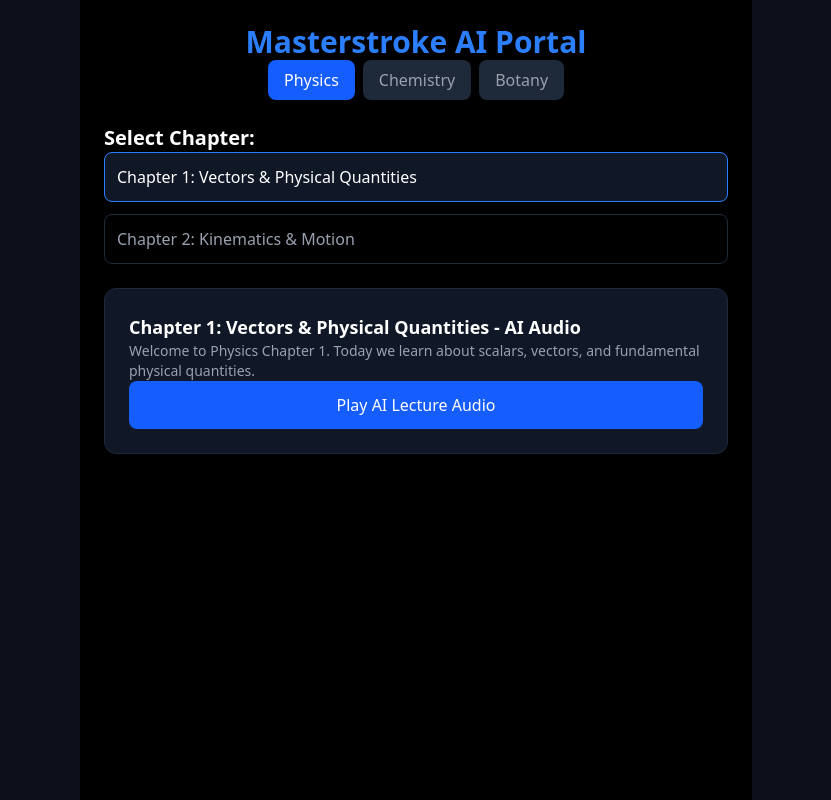
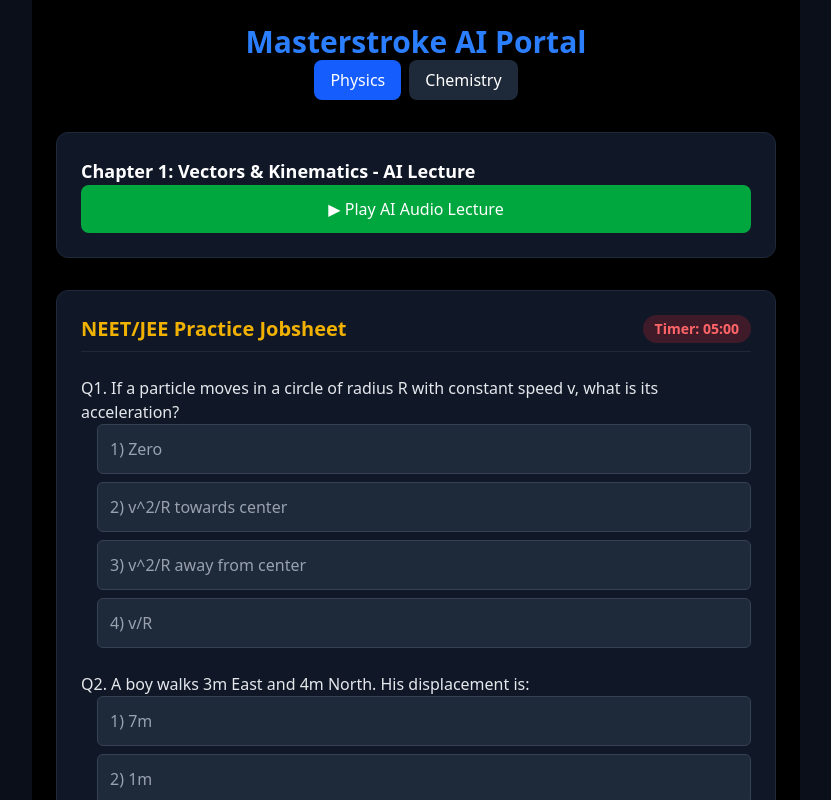
Before and after one commit to baseemaiftekhar2292/Masterstroke, a Next.js app: page / in a window 1280 px wide. Shown: the top 800 px of the page, without its empty margins (224-1055 px from the left). Built offline with nearby package versions, Linux system fonts and the light colour scheme.

Commit message:
Update page.tsx

```diff
--- a/app/page.tsx
+++ b/app/page.tsx
@@ -1,3 +1,4 @@
+
 'use client';
 
 import { useState } from 'react';
@@ -6,114 +7,141 @@ const SYLLABUS = {
   physics: {
     name: "Physics",
     chapters: [
-      { id: "phy-1", title: "Chapter 1: Vectors & Physical Quantities", script: "Welcome to Physics Chapter 1. Today we learn about scalars, vectors, and fundamental physical quantities." },
-      { id: "phy-2", title: "Chapter 2: Kinematics & Motion", script: "In Chapter 2, we discuss distance, displacement, speed, velocity, and equations of motion." }
+      {
+        id: "phy-1",
+        title: "Chapter 1: Vectors & Kinematics",
+        script: "Welcome to Physics. Today we learn about vectors and motion.",
+        quiz: [
+          {
+            q: "If a particle moves in a circle of radius R with constant speed v, what is its acceleration?",
+            options: ["Zero", "v^2/R towards center", "v^2/R away from center", "v/R"],
+            ans: 1,
+            exp: "In uniform circular motion, acceleration is centripetal, directed towards the center with magnitude v^2/R."
+          },
+          {
+            q: "A boy walks 3m East and 4m North. His displacement is:",
+            options: ["7m", "1m", "5m", "0m"],
+            ans: 2,
+            exp: "Displacement is the shortest distance. Using Pythagoras theorem: √(3^2 + 4^2) = 5m."
+          }
+        ]
+      }
     ]
   },
   chemistry: {
     name: "Chemistry",
     chapters: [
-      { id: "chem-1", title: "Chapter 1: Mole Concept", script: "Welcome to Chemistry Chapter 1. We cover mole concept, molar mass, and stoichiometry." }
-    ]
-  },
-  botany: {
-    name: "Botany",
-    chapters: [
-      { id: "bot-1", title: "Chapter 1: Cell - The Unit of Life", script: "Welcome to Botany. Today we study cell structure, organelles, and cell functions." }
+      {
+        id: "chem-1",
+        title: "Chapter 1: Mole Concept",
+        script: "Welcome to Chemistry. Let's study stoichiometry.",
+        quiz: [
+          {
+            q: "Number of atoms in 12g of C-12 is:",
+            options: ["6.022 × 10^23", "12", "1", "6.022 × 10^24"],
+            ans: 0,
+            exp: "12g of Carbon-12 is exactly 1 mole, which contains Avogadro's number of atoms."
+          }
+        ]
+      }
     ]
   }
 };
 
 export default function Home() {
-  const [selectedSubject, setSelectedSubject] = useState<'physics' | 'chemistry' | 'botany'>('physics');
-  const [selectedChapter, setSelectedChapter] = useState(SYLLABUS.physics.chapters[0]);
-  const [loading, setLoading] = useState(false);
+  const [subject, setSubject] = useState<'physics' | 'chemistry'>('physics');
+  const [chapter, setChapter] = useState(SYLLABUS.physics.chapters[0]);
+  const [quizScore, setQuizScore] = useState<number | null>(null);
+  const [answers, setAnswers] = useState<number[]>([]);
+
+  // Audio State
+  const [loadingAudio, setLoadingAudio] = useState(false);
   const [audioUrl, setAudioUrl] = useState<string | null>(null);
 
   const handlePlayAudio = async () => {
-    setLoading(true);
+    setLoadingAudio(true);
     try {
-      const response = await fetch('/api/tts', {
+      const res = await fetch('/api/tts', {
         method: 'POST',
         headers: { 'Content-Type': 'application/json' },
-        body: JSON.stringify({ text: selectedChapter.script }),
+        body: JSON.stringify({ text: chapter.script }),
       });
-      if (response.ok) {
-        const blob = await response.blob();
-        const url = URL.createObjectURL(blob);
-        setAudioUrl(url);
-      } else {
-        alert('Audio generate nahi ho paya. OPENAI_API_KEY check karein.');
-      }
-    } catch (error) {
-      alert('Error fetching audio playback.');
-    } finally {
-      setLoading(false);
-    }
+      if (res.ok) {
+        const blob = await res.blob();
+        setAudioUrl(URL.createObjectURL(blob));
+      } else alert('API Key check karein.');
+    } catch { alert('Error in Audio.'); }
+    setLoadingAudio(false);
+  };
+
+  const handleQuizSubmit = () => {
+    let score = 0;
+    answers.forEach((ans, idx) => {
+      if (ans === chapter.quiz[idx].ans) score++;
+    });
+    setQuizScore(score);
   };
 
   return (
-    <main className="p-6 max-w-2xl mx-auto space-y-6 min-h-screen bg-black text-white font-sans">
+    <main className="p-6 max-w-3xl mx-auto space-y-8 min-h-screen bg-black text-white font-sans">
       <h1 className="text-3xl font-bold text-center text-blue-500">Masterstroke AI Portal</h1>
 
-      {/* Subject Tabs */}
-      <div className="flex gap-2 justify-center flex-wrap">
-        {(Object.keys(SYLLABUS) as Array<keyof typeof SYLLABUS>).map((subjKey) => (
-          <button
-            key={subjKey}
-            onClick={() => {
-              setSelectedSubject(subjKey);
-              setSelectedChapter(SYLLABUS[subjKey].chapters[0]);
-              setAudioUrl(null);
-            }}
-            className={`px-4 py-2 rounded-lg font-medium capitalize transition ${
-              selectedSubject === subjKey ? 'bg-blue-600 text-white' : 'bg-gray-800 text-gray-400'
-            }`}
-          >
-            {SYLLABUS[subjKey].name}
-          </button>
+      {/* Subjects */}
+      <div className="flex gap-2 justify-center">
+        {(Object.keys(SYLLABUS) as Array<keyof typeof SYLLABUS>).map((s) => (
+          <button key={s} onClick={() => { setSubject(s); setChapter(SYLLABUS[s].chapters[0]); setQuizScore(null); setAnswers([]); setAudioUrl(null); }} className={`px-4 py-2 rounded-lg font-medium capitalize ${subject === s ? 'bg-blue-600' : 'bg-gray-800'}`}>{SYLLABUS[s].name}</button>
         ))}
       </div>
 
-      {/* Chapter List */}
-      <div className="space-y-3">
-        <h2 className="text-xl font-semibold">Select Chapter:</h2>
-        {SYLLABUS[selectedSubject].chapters.map((chap) => (
-          <button
-            key={chap.id}
-            onClick={() => {
-              setSelectedChapter(chap);
-              setAudioUrl(null);
-            }}
-            className={`w-full text-left p-3 rounded-lg border transition ${
-              selectedChapter.id === chap.id
-                ? 'border-blue-500 bg-gray-900 text-white'
-                : 'border-gray-800 bg-black text-gray-400'
-            }`}
-          >
-            {chap.title}
-          </button>
-        ))}
+      {/* AI Audio Lecture */}
+      <div className="border border-gray-800 p-6 rounded-xl bg-gray-900 space-y-4">
+        <h3 className="font-bold text-lg">{chapter.title} - AI Lecture</h3>
+        <button onClick={handlePlayAudio} disabled={loadingAudio} className="w-full bg-green-600 hover:bg-green-700 py-3 rounded-lg font-semibold transition">
+          {loadingAudio ? 'Generating...' : '▶ Play AI Audio Lecture'}
+        </button>
+        {audioUrl && <audio controls autoPlay className="w-full mt-2"><source src={audioUrl} type="audio/mpeg" /></audio>}
       </div>
 
-      {/* Dynamic AI Player Box */}
-      <div className="border border-gray-800 p-6 rounded-xl bg-gray-900 space-y-4">
-        <h3 className="font-bold text-lg">{selectedChapter.title} - AI Audio</h3>
-        <p className="text-sm text-gray-400">{selectedChapter.script}</p>
+      {/* NEET/JEE Interactive Jobsheet */}
+      <div className="border border-gray-800 p-6 rounded-xl bg-gray-900 space-y-6">
+        <div className="flex justify-between items-center border-b border-gray-800 pb-2">
+          <h3 className="font-bold text-xl text-yellow-500">NEET/JEE Practice Jobsheet</h3>
+          <span className="bg-red-500/20 text-red-400 px-3 py-1 rounded-full text-sm font-bold">Timer: 05:00</span>
+        </div>
 
-        <button
-          onClick={handlePlayAudio}
-          disabled={loading}
-          className="w-full bg-blue-600 hover:bg-blue-700 py-3 rounded-lg font-semibold transition disabled:opacity-50"
-        >
-          {loading ? 'Generating AI Audio...' : 'Play AI Lecture Audio'}
-        </button>
+        {chapter.quiz.map((q, qIndex) => (
+          <div key={qIndex} className="space-y-3">
+            <p className="font-medium text-gray-200">Q{qIndex + 1}. {q.q}</p>
+            <div className="space-y-2 pl-4">
+              {q.options.map((opt, optIndex) => (
+                <button
+                  key={optIndex}
+                  onClick={() => {
+                    const newAns = [...answers];
+                    newAns[qIndex] = optIndex;
+                    setAnswers(newAns);
+                  }}
+                  className={`block w-full text-left p-3 rounded-md border ${answers[qIndex] === optIndex ? 'bg-blue-600/30 border-blue-500 text-white' : 'border-gray-700 bg-gray-800 text-gray-400 hover:bg-gray-700'}`}
+                >
+                  {optIndex + 1}) {opt}
+                </button>
+              ))}
+            </div>
+            {quizScore !== null && (
+              <div className={`p-4 rounded-md mt-2 ${answers[qIndex] === q.ans ? 'bg-green-900/30 border border-green-500 text-green-300' : 'bg-red-900/30 border border-red-500 text-red-300'}`}>
+                <p className="font-bold">{answers[qIndex] === q.ans ? '✅ Correct' : '❌ Incorrect'}</p>
+                <p className="text-sm mt-1"><span className="font-semibold text-gray-400">AI Explanation: </span>{q.exp}</p>
+              </div>
+            )}
+          </div>
+        ))}
 
-        {audioUrl && (
-          <audio controls autoPlay className="w-full mt-4">
-            <source src={audioUrl} type="audio/mpeg" />
-            Your browser does not support audio element.
-          </audio>
+        {quizScore === null ? (
+          <button onClick={handleQuizSubmit} disabled={answers.length < chapter.quiz.length} className="w-full bg-blue-600 py-3 rounded-lg font-bold disabled:opacity-50">Submit Final Answers</button>
+        ) : (
+          <div className="text-center p-4 bg-gray-800 rounded-lg">
+            <p className="text-2xl font-bold">Score: {quizScore} / {chapter.quiz.length}</p>
+          </div>
         )}
       </div>
     </main>
```
